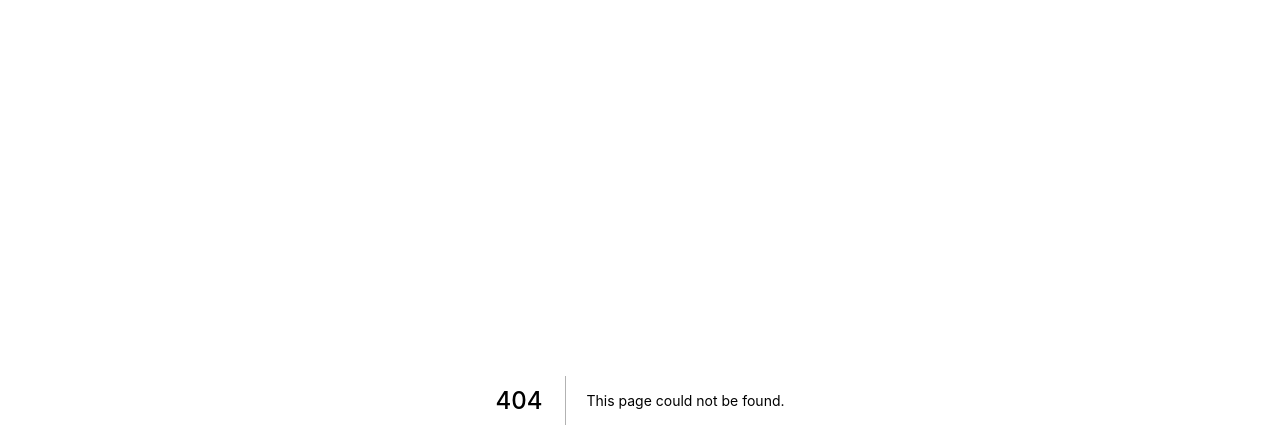
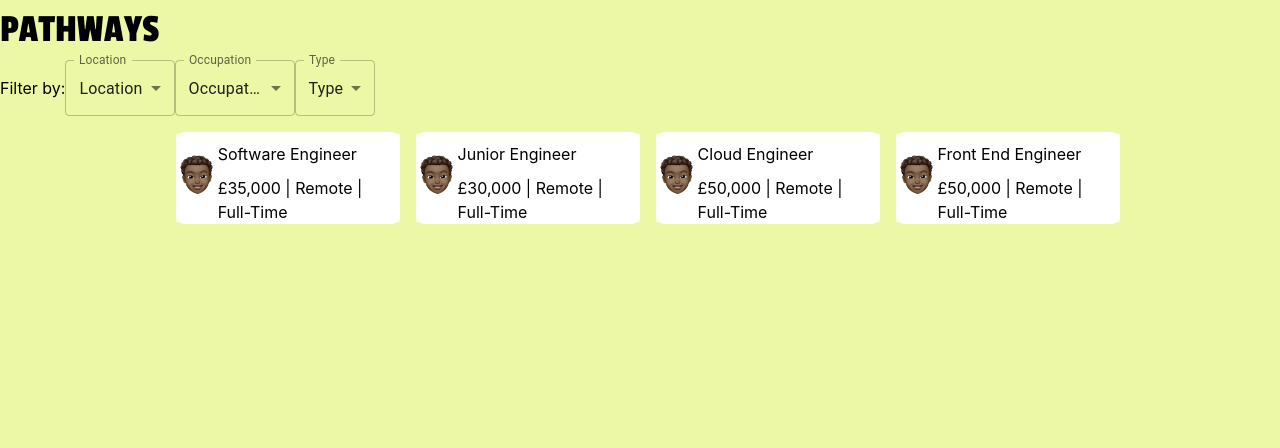
Before and after one commit to Project-Data-Hack-Team-5/project-data-hack-frontend, a Next.js app: page /pathways in a window 1280 px wide. Before the commit this address had no page. Shown: the top 448 px of the page. Built offline with nearby package versions, Linux system fonts and the light colour scheme.

Commit message:
initial commit

```diff
--- /dev/null
+++ b/components/Role.tsx
@@ -0,0 +1,72 @@
+import { Box } from '@mui/material';
+import React from 'react';
+import Image from 'next/image';
+
+type Props = {
+  title: string;
+  salary: string;
+  location: string;
+  type?: string;
+};
+
+export default function Role({ title, salary, location, type }: Props) {
+  return (
+    <>
+      <Box
+        sx={{
+          display: 'flex'
+        }}
+        style={{
+          borderRadius: '5%',
+          backgroundColor: 'white'
+        }}
+        maxWidth={450}
+        alignItems="center"
+      >
+        <Box display="inline">
+          <Image
+            src="/images/memoji.jpeg"
+            alt="Picture of the author"
+            width={50}
+            height={50}
+          />
+        </Box>
+
+        <Box flexDirection="column">
+          <p
+            style={{
+              paddingTop: 10,
+              paddingBottom: 10
+            }}
+          >
+            {title}
+          </p>
+          <p>{`${salary} | ${location} | ${type}`}</p>
+        </Box>
+      </Box>
+    </>
+
+    // <Box flexDirection="row">
+    //   <Box>Test 1</Box>
+    //   <Box>Test 2</Box>
+    // </Box>
+    // <Box flexDirection="row" border="1px solid red">
+    //   <Box flexDirection="row">
+    //     {/* Left: Image */}
+    // <Box display="inline">
+    //   <Image
+    //     src="/images/memoji.jpeg"
+    //     alt="Picture of the author"
+    //     width={50}
+    //     height={50}
+    //   />
+    // </Box>
+
+    // <Box flexDirection="column">
+    //   <p>Title</p>
+    //   <p>Information</p>
+    // </Box>
+    //   </Box>
+    // </Box>
+  );
+}
--- /dev/null
+++ b/components/Typography.tsx
@@ -0,0 +1,29 @@
+import * as React from 'react';
+import { styled } from '@mui/system';
+
+const StyledH1 = styled('h1')({
+  fontFamily: 'Passion One',
+  fontSize: 40
+});
+
+const StyledH2 = styled('h2')({
+  fontFamily: 'Passion One',
+  fontSize: 30
+});
+
+const StyledH3 = styled('h3')({
+  fontFamily: 'Passion One',
+  fontSize: 25
+});
+
+export const H1: React.FC = ({ children }) => {
+  return <StyledH1>{children}</StyledH1>;
+};
+
+export function H2() {
+  return <StyledH2>Styled H2</StyledH2>;
+}
+
+export function H3() {
+  return <StyledH3>Styled H3</StyledH3>;
+}
--- a/next.config.js
+++ b/next.config.js
@@ -2,6 +2,20 @@
 const nextConfig = {
   reactStrictMode: true,
   swcMinify: true,
+  async headers() {
+    return [
+      {
+        // matching all API routes
+        source: "/api/:path*",
+        headers: [
+          { key: "Access-Control-Allow-Credentials", value: "true" },
+          { key: "Access-Control-Allow-Origin", value: "*" },
+          { key: "Access-Control-Allow-Methods", value: "GET,OPTIONS,PATCH,DELETE,POST,PUT" },
+          { key: "Access-Control-Allow-Headers", value: "X-CSRF-Token, X-Requested-With, Accept, Accept-Version, Content-Length, Content-MD5, Content-Type, Date, X-Api-Version" },
+        ]
+      }
+    ]
+},
 }
 
 module.exports = nextConfig
--- a/package.json
+++ b/package.json
@@ -9,6 +9,9 @@
     "lint": "next lint"
   },
   "dependencies": {
+    "@emotion/react": "^11.10.4",
+    "@emotion/styled": "^11.10.4",
+    "@mui/material": "^5.10.10",
     "axios": "^1.1.3",
     "next": "12.3.1",
     "react": "18.2.0",
--- /dev/null
+++ b/pages/_document.tsx
@@ -0,0 +1,18 @@
+import { Html, Head, Main, NextScript } from 'next/document';
+
+export default function Document() {
+  return (
+    <Html>
+      <Head>
+        <link
+          href="https://fonts.googleapis.com/css2?family=Passion+One"
+          rel="stylesheet"
+        />
+      </Head>
+      <body>
+        <Main />
+        <NextScript />
+      </body>
+    </Html>
+  );
+}
--- a/pages/index.tsx
+++ b/pages/index.tsx
@@ -1,22 +1,28 @@
 import type { NextPage } from 'next';
 import { useEffect } from 'react';
+import { H1, H2, H3 } from '../components/Typography';
+import classes from '../styles/Home.module.css';
 
 const axios = require('axios');
 
 const Home: NextPage = () => {
-  useEffect(() => {
-    (async () => {
-      const response = await axios.post(
-        'https://mw4ksab47k.execute-api.eu-west-1.amazonaws.com/prod/hello',
-        {
-          name: 'Yusuf Website'
-        }
-      );
-      console.log(response.data);
-    })();
-  }, []);
+  // useEffect(() => {
+  //   (async () => {
+  //     const response = await axios.post(
+  //       'https://mw4ksab47k.execute-api.eu-west-1.amazonaws.com/prod/hello',
+  //       {
+  //         name: 'Yusuf Website'
+  //       }
+  //     );
+  //     console.log(response.data);
+  //   })();
+  // }, []);
 
-  return <h1 className="text-3xl font-bold underline">Hello world!</h1>;
+  return (
+    <>
+      <H1 />
+    </>
+  );
 };
 
 export default Home;
--- /dev/null
+++ b/pages/pathways.tsx
@@ -0,0 +1,127 @@
+import {
+  Box,
+  FormControl,
+  InputLabel,
+  Select,
+  MenuItem,
+  Grid
+} from '@mui/material';
+import React from 'react';
+import Role from '../components/Role';
+import { H1 } from '../components/Typography';
+
+type Props = {};
+
+export default function pathways({}: Props) {
+  const data = [
+    {
+      title: 'Software Engineer',
+      salary: '£35,000',
+      location: 'Remote',
+      type: 'Full-Time'
+    },
+    {
+      title: 'Junior Engineer',
+      salary: '£30,000',
+      location: 'Remote',
+      type: 'Full-Time'
+    },
+    {
+      title: 'Cloud Engineer',
+      salary: '£50,000',
+      location: 'Remote',
+      type: 'Full-Time'
+    },
+    {
+      title: 'Front End Engineer',
+      salary: '£50,000',
+      location: 'Remote',
+      type: 'Full-Time'
+    }
+  ];
+  return (
+    <>
+      <H1>PATHWAYS</H1>
+      <Box
+        sx={{
+          display: 'flex'
+        }}
+        alignItems={'center'}
+      >
+        <p>Filter by: </p>
+        <Box sx={{ maxWidth: 120 }}>
+          <FormControl fullWidth>
+            <InputLabel id="demo-simple-select-label">Location</InputLabel>
+            <Select
+              labelId="demo-simple-select-label"
+              id="demo-simple-select"
+              value={1}
+              label="Location"
+              onChange={() => console.log('test')}
+            >
+              <MenuItem value={1}>Location</MenuItem>
+              <MenuItem value={20}>Twenty</MenuItem>
+              <MenuItem value={30}>Thirty</MenuItem>
+            </Select>
+          </FormControl>
+        </Box>
+
+        <Box sx={{ maxWidth: 120 }}>
+          <FormControl fullWidth>
+            <InputLabel id="demo-simple-select-label">Occupation</InputLabel>
+            <Select
+              labelId="demo-simple-select-label"
+              id="demo-simple-select"
+              value={1}
+              label="Occupation"
+              onChange={() => console.log('test')}
+            >
+              <MenuItem value={1}>Occupation</MenuItem>
+              <MenuItem value={20}>Twenty</MenuItem>
+              <MenuItem value={30}>Thirty</MenuItem>
+            </Select>
+          </FormControl>
+        </Box>
+
+        <Box sx={{ maxWidth: 120 }}>
+          <FormControl fullWidth>
+            <InputLabel id="demo-simple-select-label">Type</InputLabel>
+            <Select
+              labelId="demo-simple-select-label"
+              id="demo-simple-select"
+              value={1}
+              label="Type"
+              onChange={() => console.log('test')}
+            >
+              <MenuItem value={1}>Type</MenuItem>
+              <MenuItem value={20}>Twenty</MenuItem>
+              <MenuItem value={30}>Thirty</MenuItem>
+            </Select>
+          </FormControl>
+        </Box>
+      </Box>
+
+      <Grid
+        container
+        spacing={2}
+        style={{
+          margin: '0 auto',
+          width: '75%'
+        }}
+      >
+        {data.map((item, index) => {
+          return (
+            <Grid item xs={3}>
+              <Role
+                title={item.title}
+                salary={item.salary}
+                location={item.location}
+                type={item.type}
+              />
+            </Grid>
+          );
+        })}
+      </Grid>
+    </>
+  );
+}
--- a/styles/Home.module.css
+++ b/styles/Home.module.css
@@ -1,3 +1,7 @@
+.test {
+  font-family: "Passion One", serif;
+}
+
 .container {
   padding: 0 2rem;
 }
--- a/styles/globals.css
+++ b/styles/globals.css
@@ -4,6 +4,7 @@ body {
   margin: 0;
   font-family: -apple-system, BlinkMacSystemFont, Segoe UI, Roboto, Oxygen,
     Ubuntu, Cantarell, Fira Sans, Droid Sans, Helvetica Neue, sans-serif;
+  background-color: #ECF8A5;
 }
 
 a {
```
Also changed, not shown: public/images/memoji.jpeg (added), 1 other file (tests, documents, lock files or other folders).
